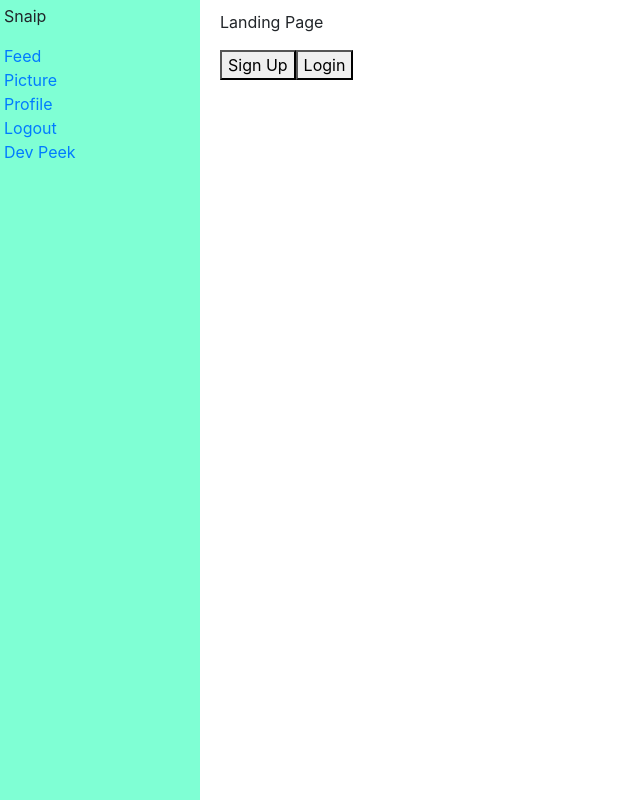
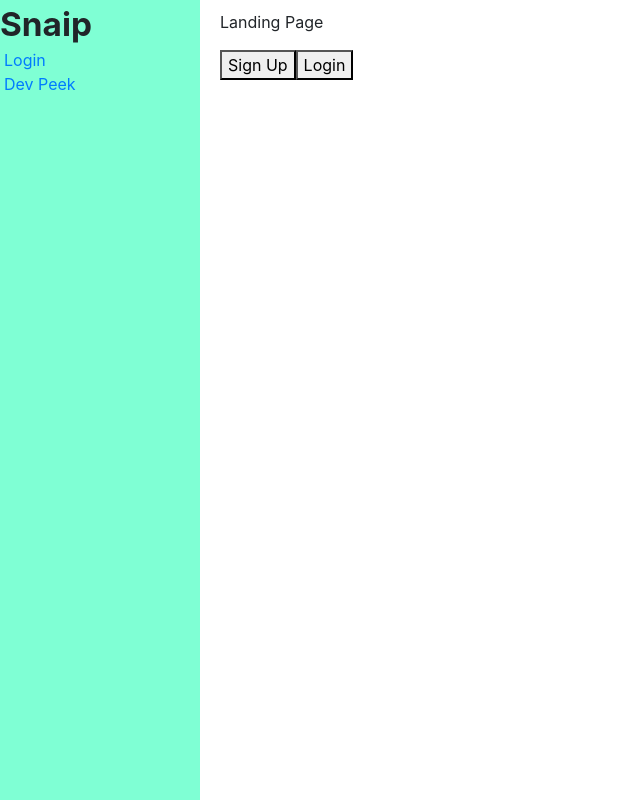
Before and after one commit to NicholasStine/snaip-client, a React (Create React App) app: page / in a window 1280 px wide. Shown: the whole page, without its empty margins (0-640 px from the left). Built offline with nearby package versions, Linux system fonts and the light colour scheme.

Commit message:
Image Uploading and Login

```diff
--- a/src/App.js
+++ b/src/App.js
@@ -1,5 +1,5 @@
 import './App.css';
-import React from 'react';
+import React, { useState } from 'react';
 import { BrowserRouter as Router, Switch, Route } from "react-router-dom";
 import Landing from './components/Landing';
 import Profile from './components/Profile';
@@ -7,17 +7,22 @@ import Pictures from './components/Pictures';
 import Feed from './components/Feed';
 import Sidebar from './components/Sidebar';
 import DevPeek from './components/DevPeek';
+import SidebarContext from './context/sidebarContext';
+import UserContext from './context/userContext';
 
 require('dotenv').config();
 
 function App() {
+  const [sidebarStyle, setSidebarStyle] = useState('landing');
+  const [userData, setUserData] = useState({});
 
   return (
     <div className="App">
+      <SidebarContext.Provider value={{ sidebarStyle, setSidebarStyle }}>
+        <UserContext.Provider value={{ userData, setUserData }}>
           <Router>
             <Sidebar />
             <div className="router">
-
                 <Switch>
                   <Route exact path="/" component={Landing} />
                   <Route exact path="/feed" component={Feed} />
@@ -27,6 +32,8 @@ function App() {
                 </Switch>
             </div>
           </Router>
+        </UserContext.Provider>
+      </SidebarContext.Provider>
     </div>
   );
 }
--- a/src/components/Feed.js
+++ b/src/components/Feed.js
@@ -1,6 +1,13 @@
-import React from 'react';
+import React, { useEffect, useContext } from 'react';
+import sidebarContext from '../context/sidebarContext';
 
 const Feed = () => {
+    const { sidebarStyle, setSidebarStyle } = useContext(sidebarContext);
+
+    useEffect(() => {
+        console.log(sidebarStyle);
+        setSidebarStyle({ feed: 'sidebar feed', pictures: 'sidebar hidden', profile: 'sidebar hidden',  landing: 'sidebar hidden', devpeek: 'sidebar hidden' });
+    }, []);
 
     return (
         <div>
--- a/src/components/Login.js
+++ b/src/components/Login.js
@@ -1,7 +1,13 @@
-import React, { useState } from 'react';
+import React, { useState, useContext } from 'react';
+import { useHistory } from 'react-router-dom';
+import SidebarContext from '../context/sidebarContext';
+import UserContext from '../context/userContext';
 import axios from 'axios';
 
 const Login = () => {
+    const history = useHistory();
+    const { sidebarStyle, setSidebarStyle } = useContext(SidebarContext);
+    const { userData, setUserData } = useContext(UserContext);
     const [loginForm, setLoginForm] = useState({});
 
     function onloginChange(e) {
@@ -11,7 +17,14 @@ const Login = () => {
     const onlogin = async (e) => {
         e.preventDefault();
 
-        await axios.post(`${process.env.REACT_APP_API}/user`, {...loginForm});
+        const loginData = await axios.post(`${process.env.REACT_APP_API}/user/login`, {...loginForm});
+        console.log(loginData.data);
+        if (loginData.data) {
+            localStorage.setItem('jwt-auth-token', loginData.data.token);
+            setUserData({ user_id: loginData.data.user_id });
+            setSidebarStyle('feed');
+            return history.push('/feed');
+        }
     }
 
     return (
--- a/src/components/Pictures.js
+++ b/src/components/Pictures.js
@@ -1,15 +1,63 @@
-import React from 'react';
+import React, { useState, useEffect, useContext } from 'react';
+import axios from 'axios';
+import UserContext from '../context/userContext';
 
 const Picture = () => {
+    const { userData, setUserData } = useContext(UserContext);
+    const [image, setImage] = useState();
+    const [userImages, setUserImages] = useState([]);
+
+    const onImageChange = (e) => {
+        console.log(e.target.files[0])
+        setImage(e.target.files[0]);
+    }
+
+    const onImageUpload = async (e) => {
+        e.preventDefault();
+        try {
+            console.log(image);
+            const imageForm = new FormData();
+            imageForm.append('image', image, `${Date.now()}_${image.name}`);
+            imageForm.append('user_id', userData.user_id);
+            await axios.post(`${process.env.REACT_APP_API}/file/image`, imageForm, {
+                headers: { 'content-type': 'multipart/form-data' }
+            });
+        } catch (err) {
+            console.log(err);
+        }
+    }
+
+    const loadUserImages = async () => {
+        const { data } = await axios.get(`${process.env.REACT_APP_API}/file/image/${userData.user_id}`)
+        console.log(data);
+        setUserImages(data);
+    }
+
+    useEffect(() => {
+        loadUserImages();
+    }, []);
 
     return (
         <div>
             <p>Picture Page</p>
             <button>start impression</button>
-            <input type="file"></input>
-            <button>Save picture</button>
+            <input
+                type="file"
+                onClick={onImageChange}
+            />
+            <button
+                onClick={onImageUpload}>
+                Save picture
+            </button>
             <button>delete picture</button>
             <button>delete impression</button>
+            <div>
+                {userImages.map((img, i) => {
+                    return (
+                        <img scr={img.img_url} style={{width: '200px', height: '200px'}} />
+                    )
+                })}
+            </div>
         </div>
     )
 }
--- a/src/components/Sidebar.js
+++ b/src/components/Sidebar.js
@@ -1,13 +1,44 @@
-import React from 'react';
+import React, { useState, useContext, useEffect } from 'react';
 import { Link } from 'react-router-dom';
+import SidebarContext from '../context/sidebarContext';
 import './styles.css';
 
 const Sidebar = () => {
+    // const [currentPage, setCurrentPage] = useState({ feed: 'sidebar hidden', pictures: 'sidebar hidden', profile: 'sidebar hidden',  landing: 'sidebar landing', devpeek: 'sidebar hidden' });
+    const { sidebarStyle, setSidebarStyle } = useContext(SidebarContext);
+
+    const onHoverIn = (e) => {
+        console.log('in')
+        // setSidebarStyle({ feed: 'sidebar feed', pictures: 'sidebar pictures', profile: 'sidebar profile',  landing: 'sidebar landing', devpeek: 'sidebar devpeek' })
+    }
+
+    const onHoverOut = (e) => {
+        console.log("out mama");
+        // setSidebarStyle({ feed: 'sidebar feed', pictures: 'sidebar hidden', profile: 'sidebar hidden',  landing: 'sidebar hidden', devpeek: 'sidebar hidden' });
+    }
+
+    const onLogout = () => {
+        setSidebarStyle('landing');
+        localStorage.setItem('jwt-auth-token', null);
+
+    }
 
     return (
-        <div className="sidebar">
-            <div className="m-1">
-                <p>Snaip</p>
+        <div className="sidebar" onMouseEnter={onHoverIn} onMouseLeave={onHoverOut}>
+            <div className="sidebar heading">
+                <strong>Snaip</strong>
+            </div>
+            {sidebarStyle == 'landing' ? (
+                <div className="m-1 mt-5">
+                    <div>
+                        <Link to="/">Login</Link>
+                    </div>
+                    <div>
+                        <Link to="/devpeek">Dev Peek</Link>
+                    </div>
+                </div>
+            ) : (
+                <div className="m-1 mt-5">
                     <div>
                         <Link to="/feed">Feed</Link>
                     </div>
@@ -18,12 +49,13 @@ const Sidebar = () => {
                         <Link to="/profile">Profile</Link>
                     </div>
                     <div>
-                    <Link to="/">Logout</Link>
+                        <Link onClick={onLogout} to="/">Logout</Link>
                     </div>
                     <div>
                         <Link to="/devpeek">Dev Peek</Link>
                     </div>
                 </div>
+            )}
         </div>
     )
 }
--- a/src/components/SignUp.js
+++ b/src/components/SignUp.js
@@ -11,7 +11,7 @@ const SignUp = () => {
     const onSignUp = async (e) => {
         e.preventDefault();
 
-        await axios.post(`${process.env.REACT_APP_API}/user`, {...signUpForm});
+        await axios.post(`${process.env.REACT_APP_API}/user/`, {...signUpForm});
     }
 
     return (
--- a/src/components/styles.css
+++ b/src/components/styles.css
@@ -5,4 +5,53 @@
     top: 0;
     left: 0;
     background-color: aquamarine;
+    z-index: 200;
 }
+
+.sidebar.heading {
+    font-size: 25pt;
+    height: 30px;
+    width: 200px;
+    z-index: 200;
+}
+
+.sidebar.feed {
+    height: 30px;
+    width: 200px;
+    z-index: 200;
+    margin-top: 50px;
+}
+
+.sidebar.picture {
+    height: 30px;
+    width: 200px;
+    z-index: 200;
+    margin-top: 80px;
+}
+
+.sidebar.profile {
+    height: 30px;
+    width: 200px;
+    z-index: 200;
+    margin-top: 110px;
+}
+
+.sidebar.landing {
+    height: 30px;
+    width: 200px;
+    z-index: 200;
+    margin-top: 140px;
+}
+
+.sidebar.devpeek {
+    height: 30px;
+    width: 200px;
+    z-index: 200;
+    margin-top: 170px;
+}
+
+.sidebar.hidden {
+    height: 30px;
+    z-index: 200;
+    margin-top: 80px;
+}
--- /dev/null
+++ b/src/context/sidebarContext.js
@@ -0,0 +1,3 @@
+import React from 'react';
+
+export default React.createContext(null);
--- /dev/null
+++ b/src/context/userContext.js
@@ -0,0 +1,3 @@
+import React from 'react';
+
+export default React.createContext(null);
```
Lines whose indentation alone changed are shown as unchanged.
